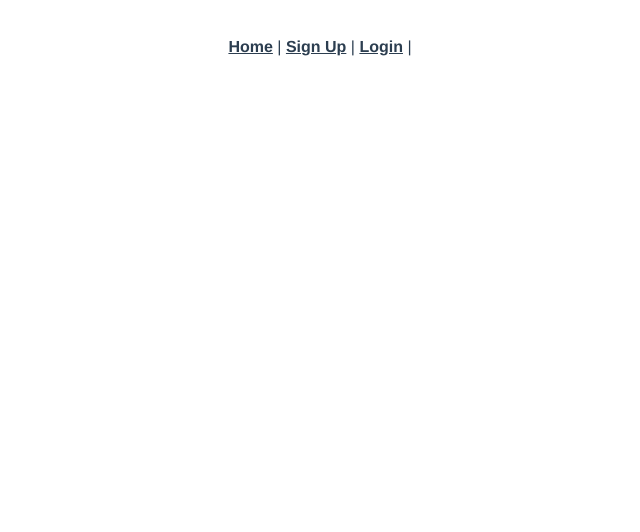
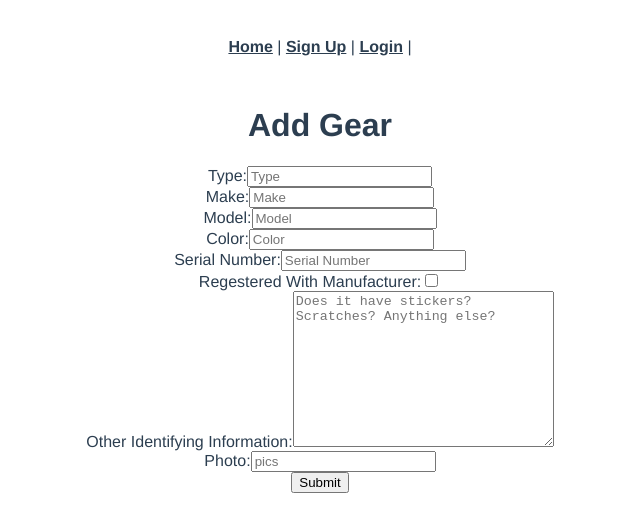
Before and after one commit to therobgeorge/gearbox-vue, a Vue app: page /gears/new in a window 1280 px wide. Shown: the top 532 px of the page, without its empty margins (320-960 px from the left). Built offline with nearby package versions, Linux system fonts and the light colour scheme; the HTML template or start-up script is replaced by a standard one.

Commit message:
adds new gear page

```diff
--- a/src/router/index.js
+++ b/src/router/index.js
@@ -6,6 +6,7 @@ import Login from "../views/Login.vue";
 import Logout from "../views/Logout.vue";
 import UsersShow from "../views/users/Show.vue";
 import UsersEdit from "../views/users/Edit.vue";
+import GearsNew from "../views/gears/New.vue";
 
 Vue.use(VueRouter);
 
@@ -48,6 +49,11 @@ const routes = [
     name: "users-edit",
     component: UsersEdit,
   },
+  {
+    path: "/gears/new",
+    name: "gears-new",
+    component: GearsNew,
+  },
 ];
 
 const router = new VueRouter({
--- /dev/null
+++ b/src/views/gears/New.vue
@@ -0,0 +1,84 @@
+<template>
+  <div class="gears-new">
+    <form v-on:submit.prevent="createGear()">
+      <h1>Add Gear</h1>
+      <ul>
+        <li class="text-danger" v-for="error in errors" v-bind:key="error">
+          {{ error }}
+        </li>
+      </ul>
+      <div class="form-group">
+        <label>Type:</label>
+        <input type="text" class="form-control" v-model="newGearParams.type" placeholder="Type" />
+      </div>
+      <div class="form-group">
+        <label>Make:</label>
+        <input type="text" class="form-control" v-model="newGearParams.make" placeholder="Make" />
+      </div>
+      <div class="form-group">
+        <label>Model:</label>
+        <input type="text" class="form-control" v-model="newGearParams.model" placeholder="Model" />
+      </div>
+      <div class="form-group">
+        <label>Color:</label>
+        <input type="text" class="form-control" v-model="newGearParams.color" placeholder="Color" />
+      </div>
+      <div class="form-group">
+        <label>Serial Number:</label>
+        <input type="text" class="form-control" v-model="newGearParams.serial_number" placeholder="Serial Number" />
+      </div>
+      <div class="form-group">
+        <label>Regestered With Manufacturer:</label>
+        <input type="checkbox" class="form-control" v-model="newGearParams.registered" value="true" />
+      </div>
+      <div class="form-group">
+        <label>Other Identifying Information:</label>
+        <textarea
+          cols="30"
+          rows="10"
+          v-model="newGearParams.comment"
+          placeholder="Does it have stickers? Scratches? Anything else?"
+        ></textarea>
+      </div>
+      <div class="form-group">
+        <label>Photo:</label>
+        <input type="text" class="form-control" v-model="newImageParams.photo_url" placeholder="pics" />
+      </div>
+      <input type="submit" class="btn btn-primary" value="Submit" />
+    </form>
+  </div>
+</template>
+
+<script>
+import axios from "axios";
+
+export default {
+  data: function () {
+    return {
+      user: {},
+      newGearParams: { user_id: `${this.currentUserId}` },
+      errors: {},
+      currentUserId: "",
+      newImageParams: {},
+    };
+  },
+  created: function () {
+    if (localStorage.user_id) {
+      this.currentUserId = localStorage.user_id;
+    }
+  },
+  methods: {
+    createGear: function () {
+      axios
+        .post(`/gears`, this.newGearParams)
+        .then((response) => {
+          console.log(response.data);
+          this.$router.push(`/users/${this.currentUserId}`);
+        })
+        .catch((error) => {
+          this.errors = error.response.data.errors;
+        });
+    },
+  },
+};
+</script>
--- a/src/views/users/Show.vue
+++ b/src/views/users/Show.vue
@@ -2,12 +2,13 @@
   <div class="users-show">
     <h1>My Gear</h1>
     <div v-for="gear in user.gears" v-bind:key="gear.id">
-      <img :src="gear.images[0].photo_url" />
+      <img v-if="gear.images.length >= 1" :src="gear.images[0].photo_url" />
       <p>
         {{ gear.category }} {{ gear.make }} {{ gear.model }} {{ gear.color }} {{ gear.serial_number }}
         {{ gear.other_info }} {{ gear.registered }} {{ gear.missing }}
       </p>
     </div>
+    <router-link to="/gears/new">Add Gear</router-link>
   </div>
 </template>
 
```
